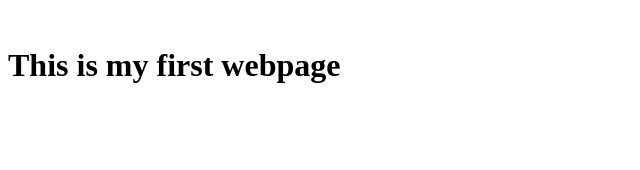
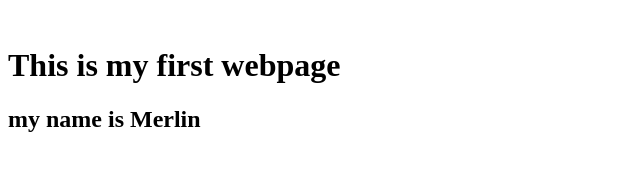
Before and after one commit to lanhuanxing/-452_lan, a plain HTML site: page index.html in a window 1280 px wide. Shown: the whole page, without its empty margins (0-640 px from the left). Drawn offline with Linux system fonts and the light colour scheme.

Commit message:
Update index.html

```diff
--- a/index.html
+++ b/index.html
@@ -7,5 +7,6 @@
 </head>
 <body>
 <H1>This is my first webpage</H1>
+  <h2> my name is Merlin </h2>
 </body>
 </html>
```
